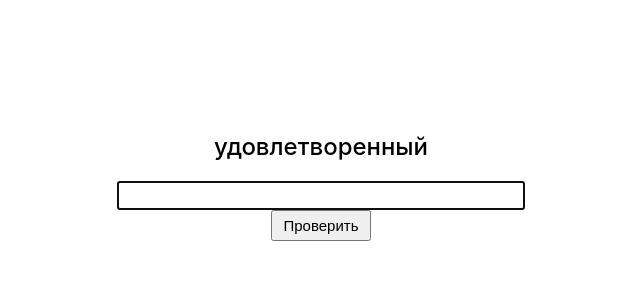
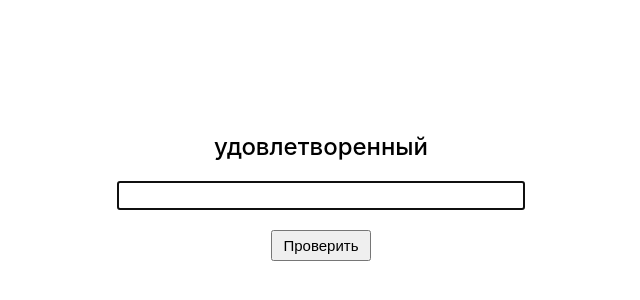
Before and after one commit to quantumVector/English-Vocabulary-Assistant, a React (Create React App) app: page / in a window 1280 px wide. Shown: the part 88-388 px from the top of the page, without its empty margins (319-959 px from the left). Built offline with nearby package versions, Linux system fonts and the light colour scheme.

Commit message:
Исправлены стили

```diff
--- a/src/components/CheckButton/CheckButton.module.css
+++ b/src/components/CheckButton/CheckButton.module.css
@@ -3,10 +3,10 @@
   flex-direction: column;
   align-items: center;
   justify-content: space-between;
-  min-height: 80px;
 }
 
 .textAnswer {
+  margin-bottom: 20px;
   width: 400px;
   text-align: center;
   font-size: 20px;
--- a/src/components/PurposeTranslation/PurposeTranslation.module.css
+++ b/src/components/PurposeTranslation/PurposeTranslation.module.css
@@ -1,4 +1,5 @@
 .word {
+  text-align: center;
   font-size: 24px;
   font-weight: 500;
   padding-bottom: 20px;
--- a/src/components/ResultInfo/ResultInfo.module.css
+++ b/src/components/ResultInfo/ResultInfo.module.css
@@ -3,6 +3,7 @@
   flex-direction: column;
   align-items: center;
   justify-content: space-between;
+  margin: 0 auto;
   padding: 20px 0;
   width: 300px;
   min-height: 130px;
```
